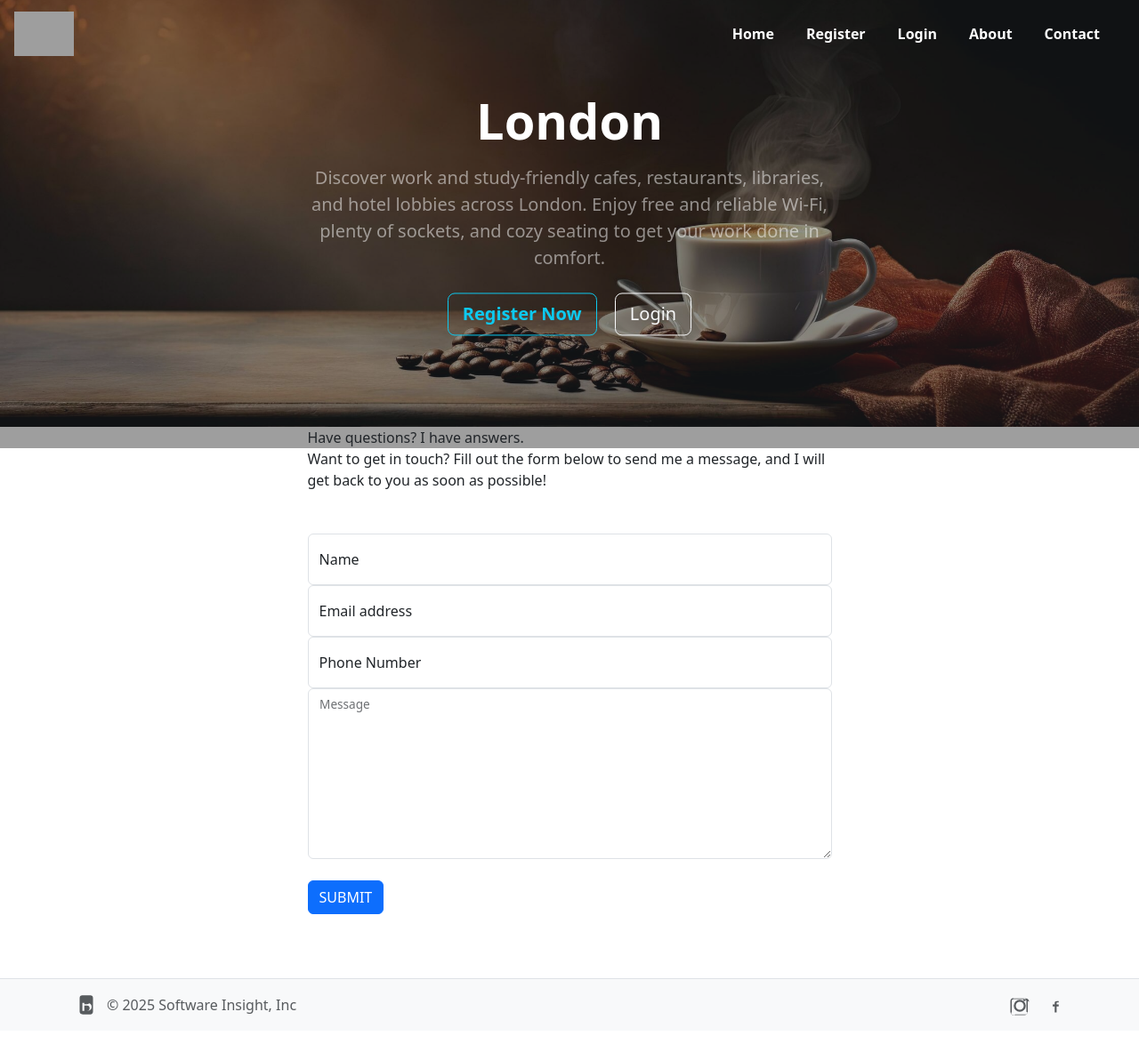
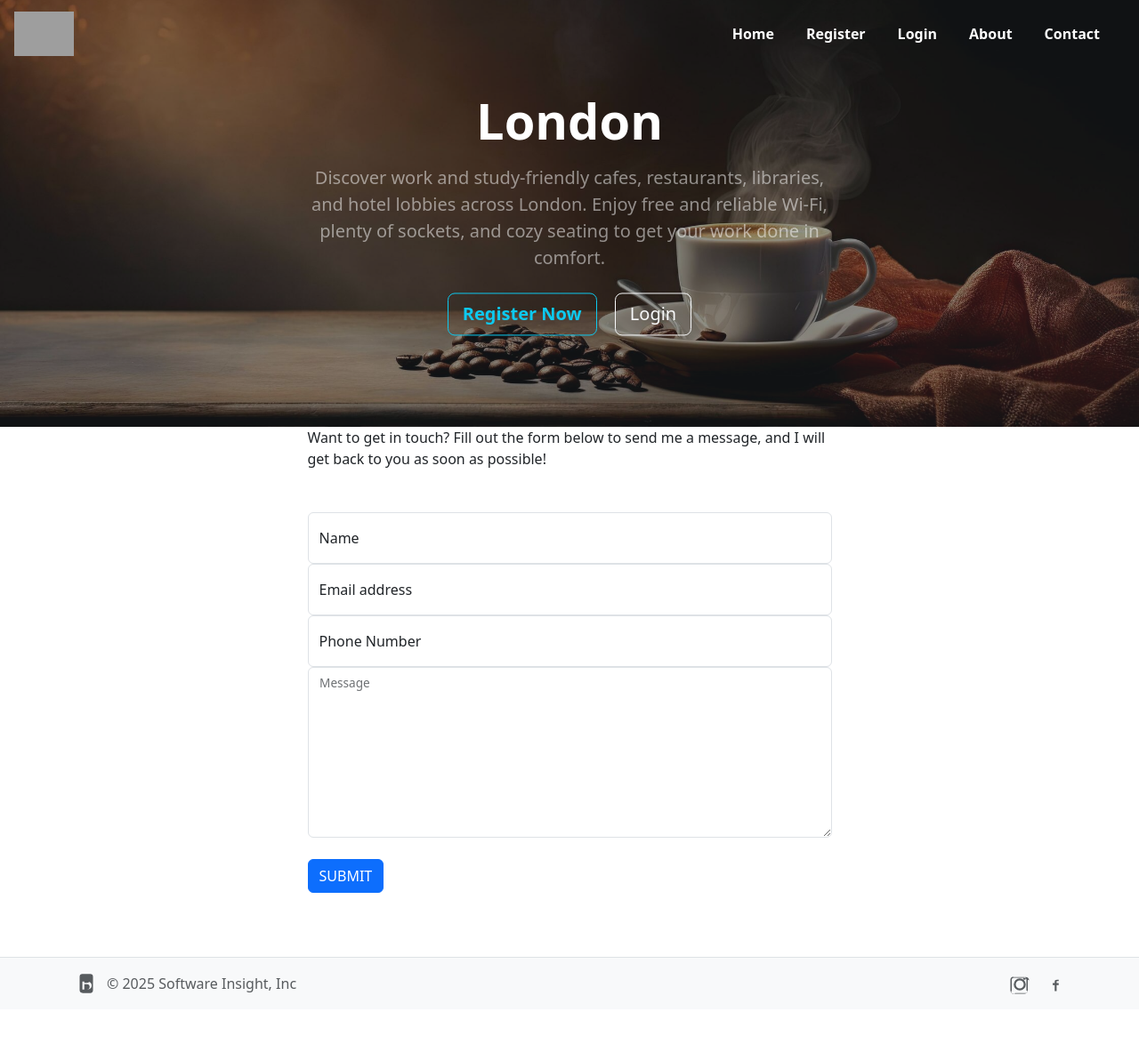
Before and after one commit to mjeyz/Cafe-and-Wifi-Website, a Flask app: page /contact in a window 1280 px wide. Shown: the whole page at 89% size. After the commit the page ends 1118 px from the top, so only its background shows below. Run offline with Flask 3, Linux system fonts and the light colour scheme; some libraries are stand-ins or nearby versions; grey boxes are pictures that could not be loaded.

Commit message:
updation

```diff
--- a/templates/contact.html
+++ b/templates/contact.html
@@ -1,20 +1,7 @@
 {% include "header.html" %}
 
 
-<header
-        class="masthead"
-        style="background-image: url('../static/assets/img/contact-bg.jpg')">
-    <div class="container position-relative px-4 px-lg-5">
-        <div class="row gx-4 gx-lg-5 justify-content-center">
-            <div class="col-md-10 col-lg-8 col-xl-7">
-                <div class="page-heading">
 
-                    <span class="subheading">Have questions? I have answers.</span>
-                </div>
-            </div>
-        </div>
-    </div>
-</header>
 
 <main class="mb-4">
     <div class="container px-4 px-lg-5">
```
Also changed, not shown: templates/header.html (line endings or trailing spaces).
